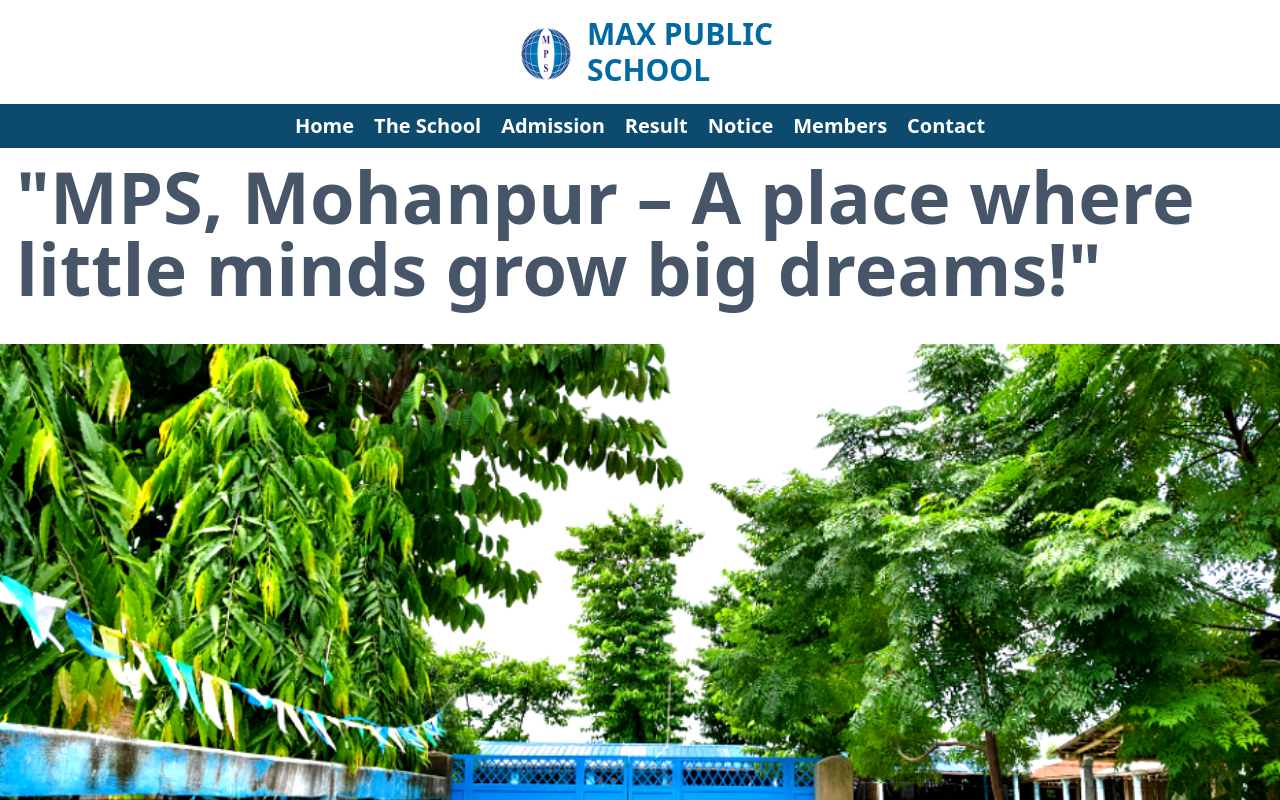
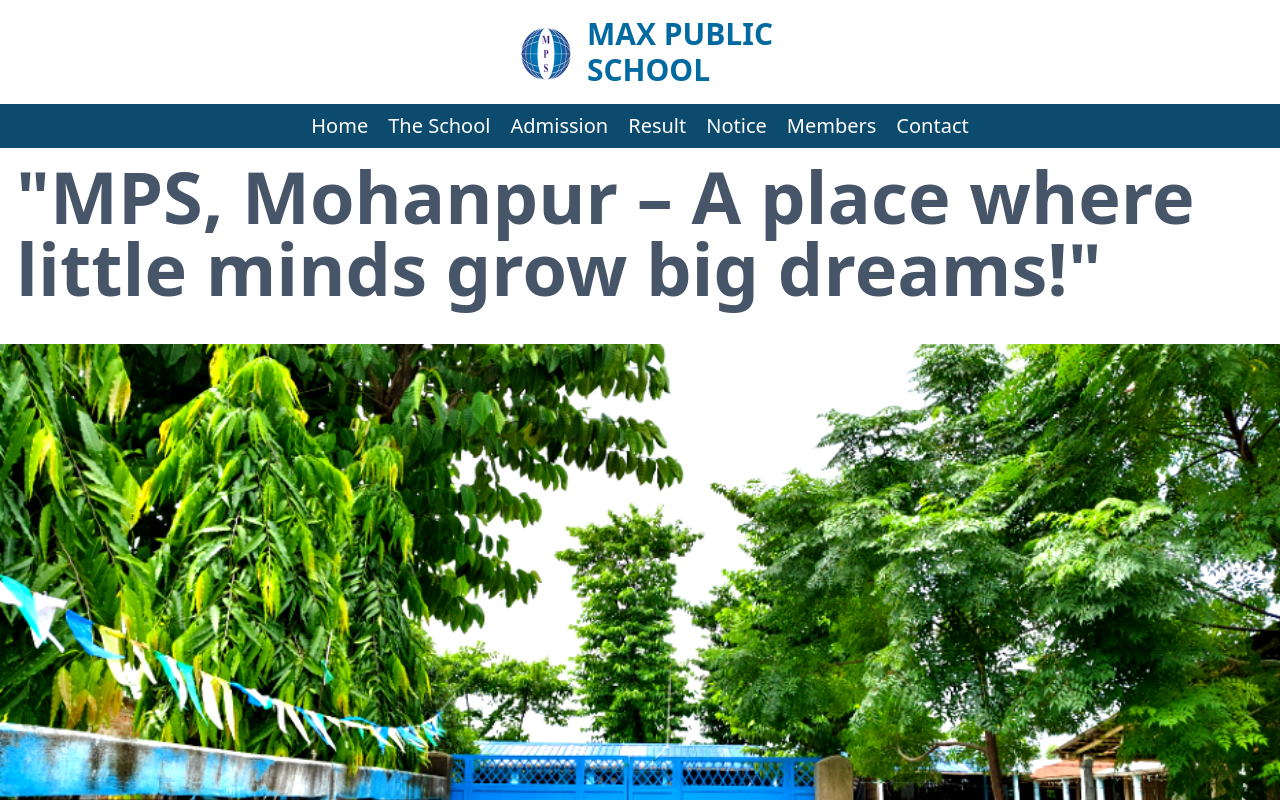
Before and after one commit to prashantkumarpro/MPS, a React (Vite) app: page / in a window 1280 px wide. Shown: the top 800 px of the page. Built offline with nearby package versions, Linux system fonts and the light colour scheme.

Commit message:
add style in navlinks

```diff
--- a/src/components/Nav.jsx
+++ b/src/components/Nav.jsx
@@ -22,7 +22,7 @@ const Nav = () => {
         </button>
 
         <ul
-          className={`h-screen md:h-auto flex flex-col md:flex-row items-end  py-10 gap-5 text-black md:text-white font-semibold text-xl absolute md:static bg-gray-50 md:bg-transparent  md:w-auto top-0 right-0 md:top-16   md:py-0 ${
+          className={`h-screen md:h-auto flex flex-col md:flex-row items-end  py-10 gap-5 text-black md:text-white font-light text-xl absolute md:static bg-gray-50 md:bg-transparent  md:w-auto top-0 right-0 md:top-16   md:py-0 ${
             isOpen ? 'block w-80 px-5 transition-all' : 'hidden md:flex'
           }`}
         >
```
